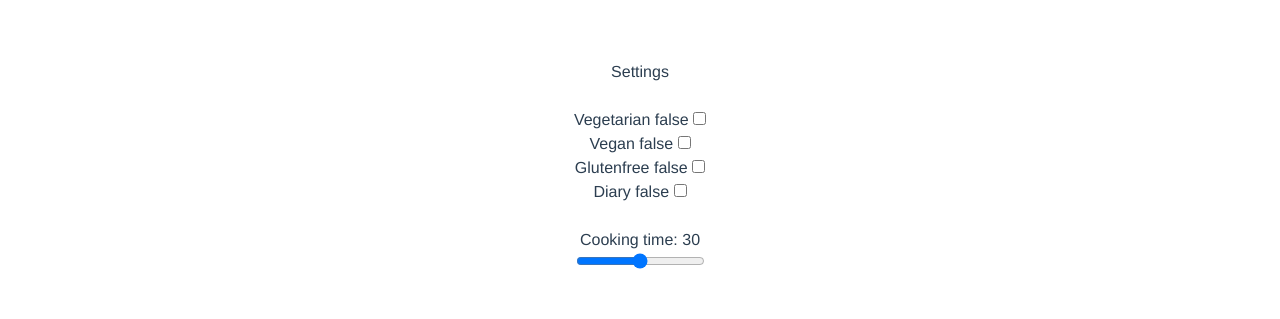
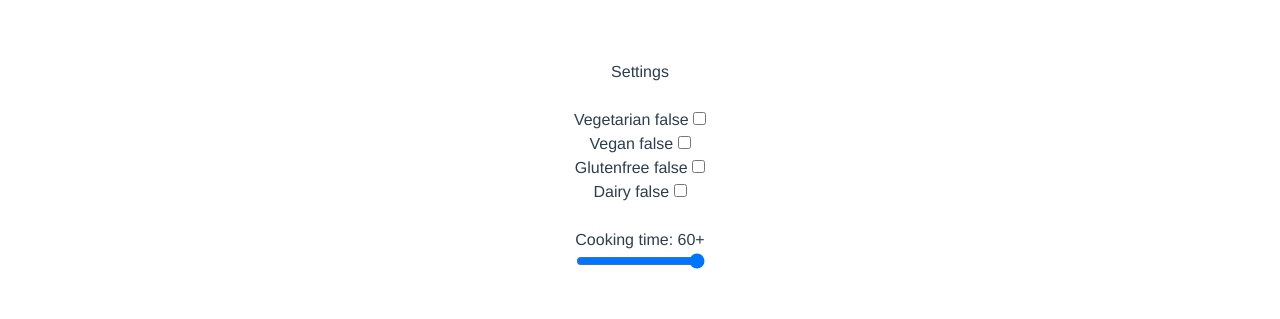
Before and after one commit to FridaysForFoodies/Tender-Frontend, a Vue app: page /settings in a window 1280 px wide. Shown: the top 319 px of the page. Built offline with nearby package versions, Linux system fonts and the light colour scheme.

Commit message:
fix typos

```diff
--- a/src/views/Settings.vue
+++ b/src/views/Settings.vue
@@ -12,13 +12,13 @@
         <label for="gluten">Glutenfree {{gluten}} </label>
         <input type="checkbox" id="gluten" name="gluten" value="gluten" v-model="gluten">
         <br>
-        <label for="diary">Diary {{diary}} </label>
-        <input type="checkbox" id="diary" name="diary" value="diary" v-model="diary">
+        <label for="dairy">Dairy {{ dairy }} </label>
+        <input type="checkbox" id="dairy" name="dairy" value="dairy" v-model="dairy">
         <br>
         <br>
-        <label for="time">Cooking time: {{time}}</label>
+        <label for="time">Cooking time: {{time}}<span v-show="time=60">+</span></label>
         <br>
-        <input type="range" min="0" max="60" value="30" step="15" id="time" v-model="time" name="time">
+        <input type="range" min="15" max="60" value="30" step="15" id="time" v-model="time" name="time">
       </form>
   </div>
 </template>
@@ -29,9 +29,9 @@ export default {
   data() {
     return {
       vegetarian: false,
-      vegan:  false,
-      gluten:  false,
-      diary:  false,
+      vegan: false,
+      gluten: false,
+      dairy: false,
       time: 30
     }
   },
```
